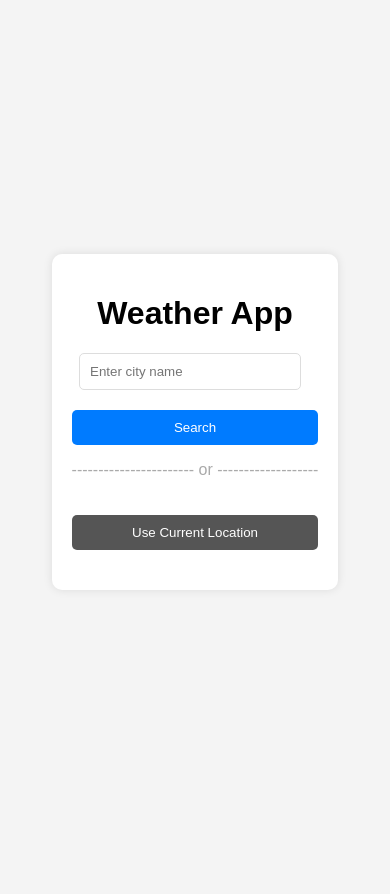
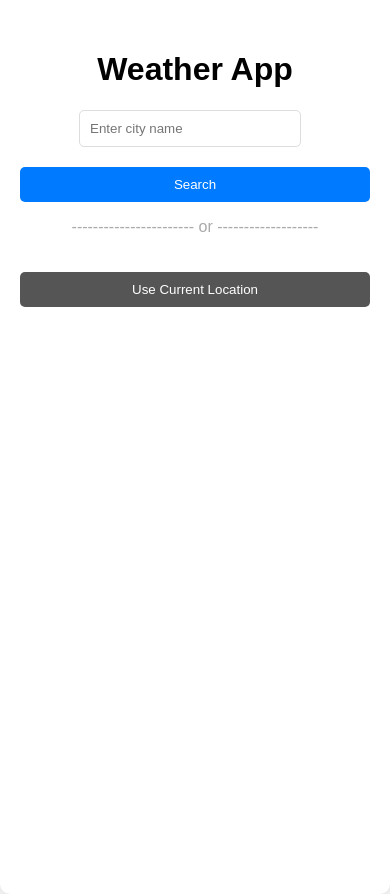
Before and after one commit to Daniel-Weah/weather-app, a plain HTML site: page index.html in a window 390 px wide. Before the commit the page ends 844 px from the top, so only its background shows below. Drawn offline with Linux system fonts and the light colour scheme.

Commit message:
Modified

```diff
--- a/style.css
+++ b/style.css
@@ -96,3 +96,19 @@ body {
     text-align: center;
     margin-top: 20px;
 }
+
+@media screen and (max-width: 600px) {
+   /* body{
+    height: 50vh;
+   } */
+    .container{
+        text-align: center;
+        width: 100%;
+        height: 100vh;
+        padding-top: 5pc;
+        margin-left: auto;
+        margin-right: auto;
+
+    }
+
+}
```
